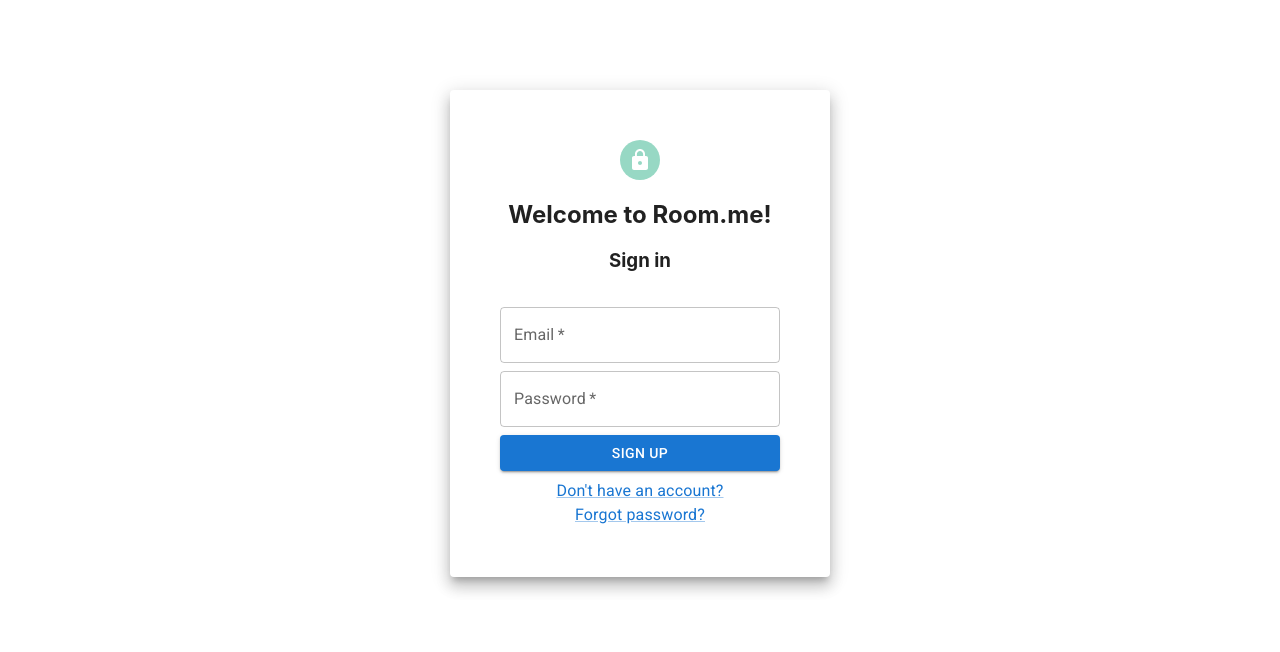
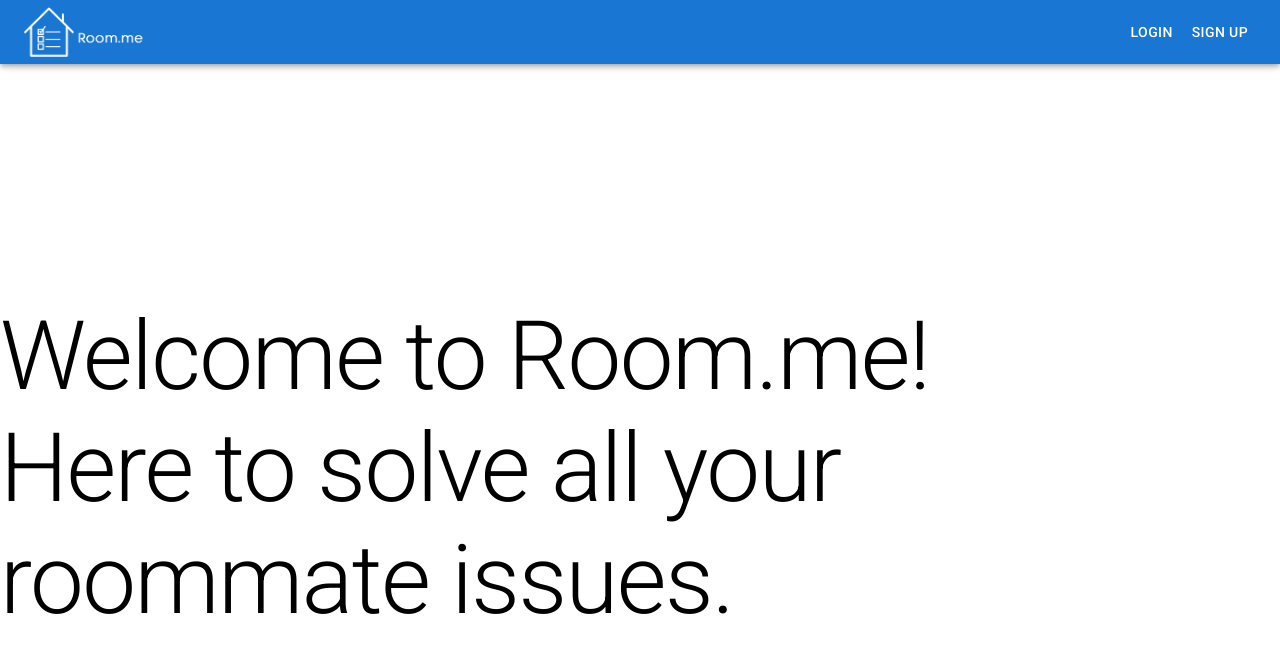
Before and after one commit to Garage-Trap-House/roomme-frontend, a React (Create React App) app: page / in a window 1280 px wide. Shown: the top 652 px of the page. Built offline with nearby package versions, Linux system fonts and the light colour scheme.

Commit message:
created home page

```diff
--- a/src/App.js
+++ b/src/App.js
@@ -9,6 +9,7 @@ import useStyles from './styles';
 import { grey } from '@mui/material/colors';
 import LoginPage from './components/login';
 import SignUpPage from './components/signup';
+import HomePage from './components/home';
 import { Login, Router } from '@mui/icons-material';
 import './App.css';
 import ToDoForm from './components/ToDoForm';
@@ -21,7 +22,12 @@ const App = () => {
 
     <BrowserRouter>
       <RouterSwitch>
+
         <Route exact path="/">
+          <HomePage/>
+        </Route>
+
+        <Route exact path="/login">
           <LoginPage/>
         </Route>
         <Route exact path="/signup">
--- /dev/null
+++ b/src/components/home.js
@@ -0,0 +1,42 @@
+import { ClassNames } from '@emotion/react';
+import { AppBar, Toolbar, Typography, Button } from '@mui/material'
+import { useTheme } from '@mui/private-theming'
+import React from 'react'
+import logo from '../assets/images/Room.me Logo White Crop.png';
+
+
+
+const HomePage = () => {
+
+    const theme = useTheme()
+
+    return (
+        <div>
+            <AppBar position="fixed">
+                <Toolbar display='flex'>
+                    <img src={logo} width="125" height="50" flex />
+
+                    <Typography type='Title' color='inherit' style={{ flex: 1 }} />
+
+                    <Button color="inherit" href="/login">Login</Button>
+                    <Button color="inherit">Sign Up</Button>
+                </Toolbar>
+            </AppBar>
+
+
+            <div style={{marginTop:300, justifyContent:'center', alignItems:'center'}} >
+                <Typography variant='h1'>
+                    Welcome to Room.me!
+                </Typography>
+                <Typography variant='h1'>
+                    Here to solve all your roommate issues.
+                </Typography>
+            </div>
+
+
+        </div>
+
+
+    )
+}
+export default HomePage
```
